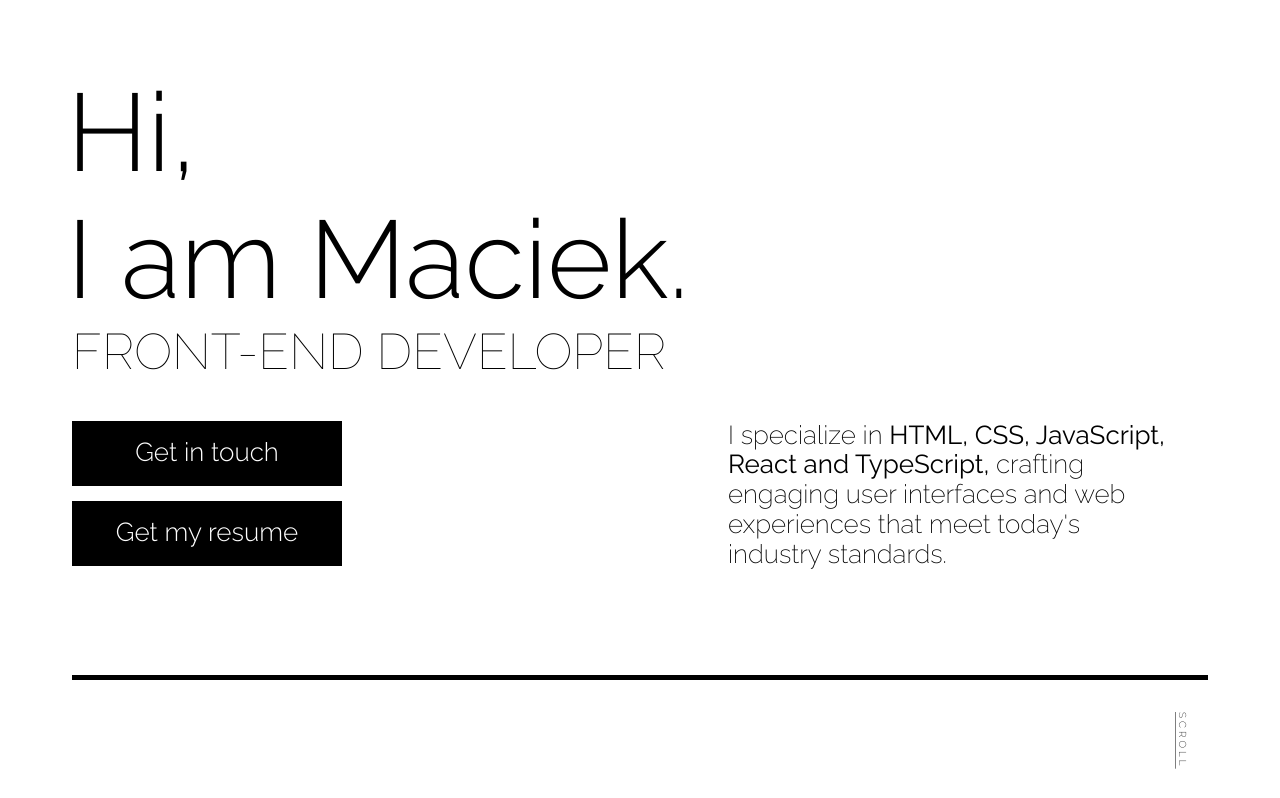
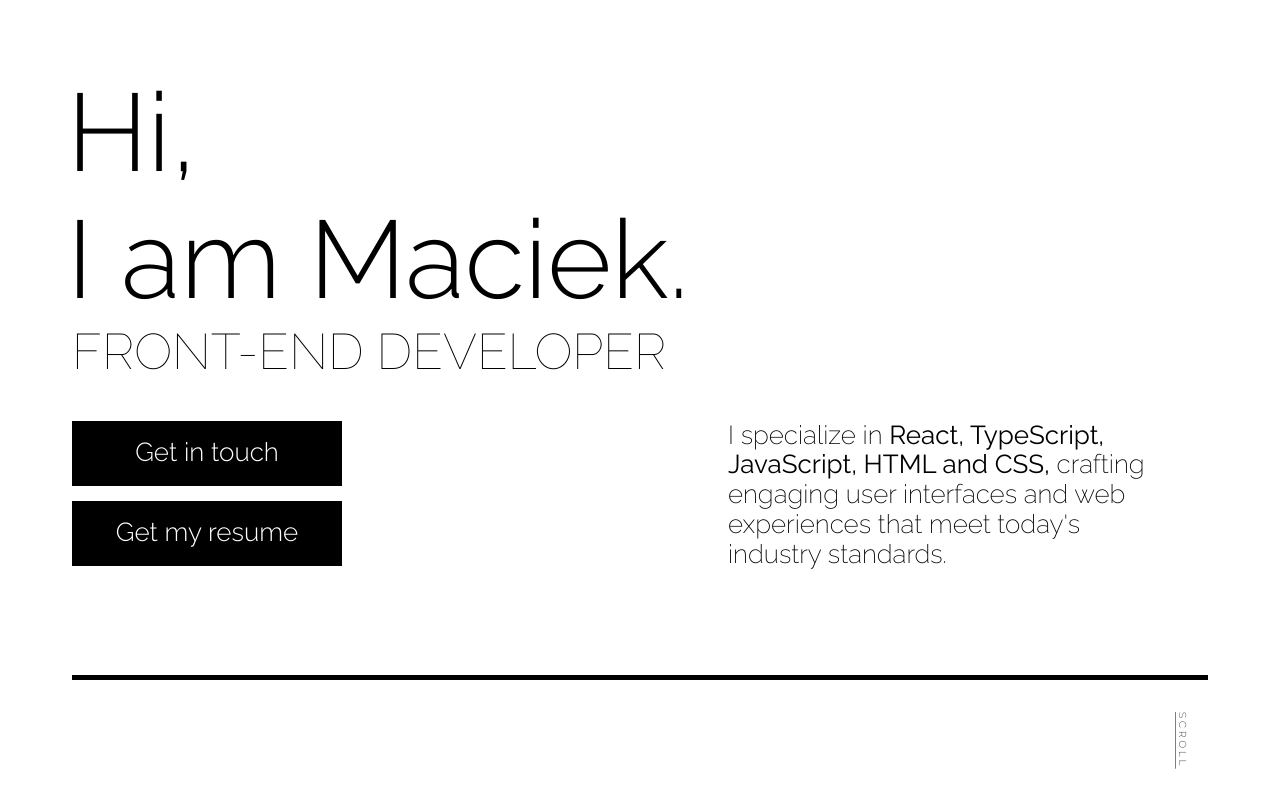
Before and after one commit to MaciekLichon/portfolio, a React (Create React App) app: page / in a window 1280 px wide. Shown: the top 798 px of the page. Built offline with nearby package versions, Linux system fonts and the light colour scheme.

Commit message:
hero text update

```diff
--- a/src/components/sections/NewHero/NewHero.js
+++ b/src/components/sections/NewHero/NewHero.js
@@ -16,7 +16,7 @@ const NewHero = () => {
                     </div>
                     <div className="content__details-text">
                         <div className="content__details-text__about">
-                            <p>I specialize in <span>HTML, CSS, JavaScript, React and TypeScript,</span> crafting engaging user interfaces and web experiences that meet today's industry standards.</p>
+                            <p>I specialize in <span>React, TypeScript, JavaScript, HTML and CSS,</span> crafting engaging user interfaces and web experiences that meet today's industry standards.</p>
                         </div>
                         <div className="content__details-text__links">
                             <a href="https://www.linkedin.com/in/maciej-lichon/" target="_blank" rel="noreferrer noopener" className="content__details-text__links-item">LinkedIn</a>
```
Also changed, not shown: 1 other file (tests, documents, lock files or other folders).
